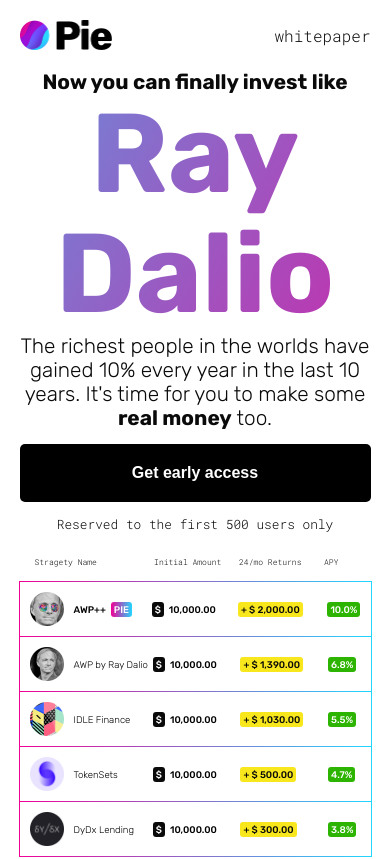
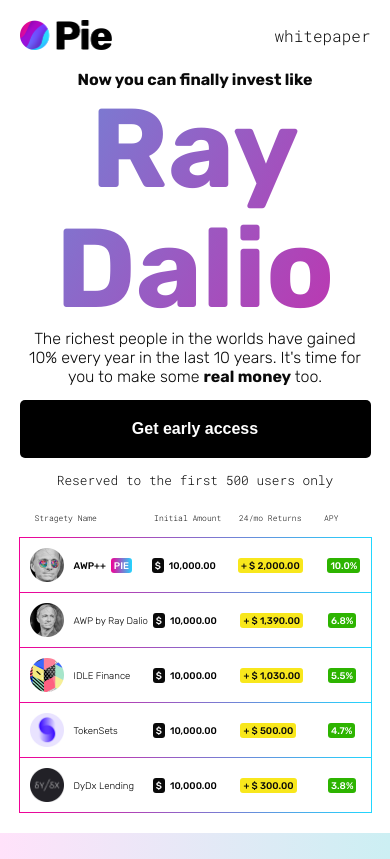
Before and after one commit to pie-dao/frontend, a React (Create React App) app: page / in a window 390 px wide. Shown: the top 859 px of the page. Built offline with nearby package versions, Linux system fonts and the light colour scheme.

Commit message:
text components mobile

```diff
--- a/src/App.css
+++ b/src/App.css
@@ -11,10 +11,10 @@
   --text-verybig: 10rem;
   --text-verybig-mobile: 7rem;
   --text-ratherbig: 4rem;
-  --text-ratherbig-mobile: 2.6rem;
+  --text-ratherbig-mobile: 2rem;
   --text-big: 2.3rem;
   --text-medium: 1.5rem;
-  --text-medium-mobile: 1.3rem;
+  --text-medium-mobile: 1rem;
   --text-normal: 1.1rem;
   --text-prettysmall: 0.9rem;
   --text-table-mobile: 0.6rem;
```
